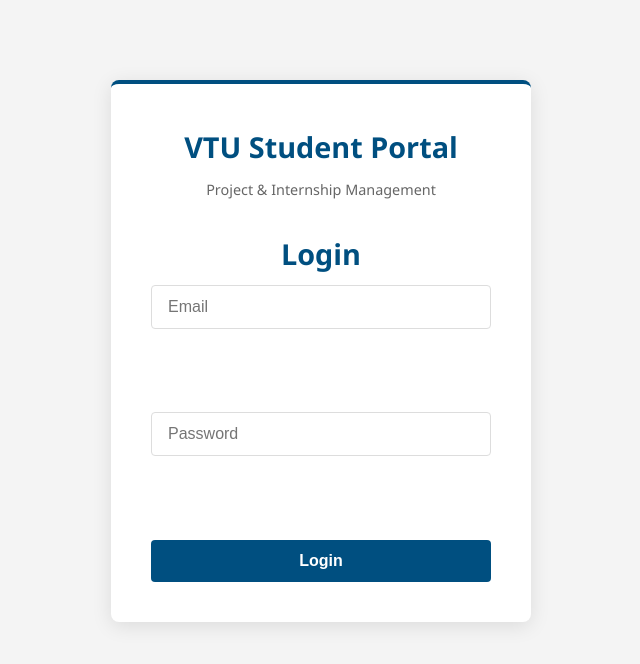
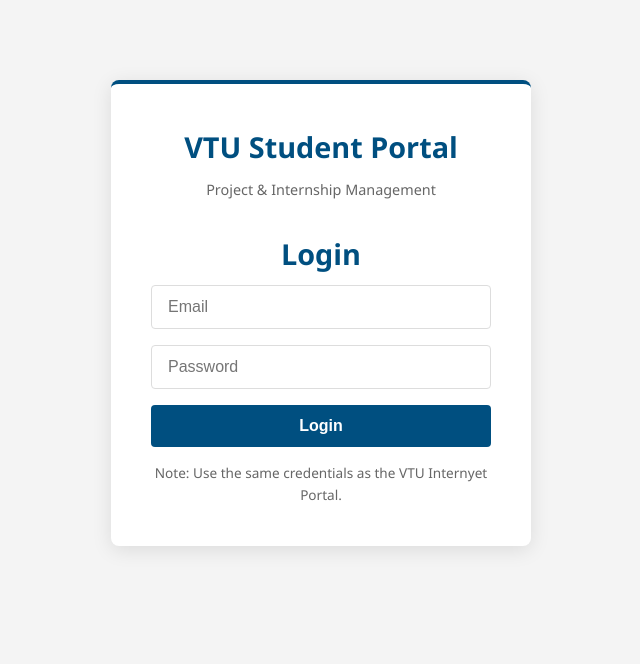
Before and after one commit to Suja2004/VTU-Student-Portal, a React (Vite) app in the folder Frontend/: page / in a window 1280 px wide. Shown: the top 664 px of the page, without its empty margins (319-959 px from the left). Built offline with nearby package versions, Linux system fonts and the light colour scheme.

Commit message:
SImplified VTU Portal for Project and Internship Details

```diff
--- a/Frontend/src/App.css
+++ b/Frontend/src/App.css
@@ -110,6 +110,13 @@ body {
   text-align: center;
   font-size: 0.9rem;
   margin-top: 10px;
+}
+
+.login-note {
+  margin-top: 15px;
+  font-size: 0.85rem;
+  color: #666;
+  text-align: center;
 }
 
 /* ===== App Layout ===== */
--- a/Frontend/src/Login.jsx
+++ b/Frontend/src/Login.jsx
@@ -51,8 +51,6 @@ export default function Login({ onLogin }) {
                     required
                 />
 
-                <br /><br />
-
                 <input
                     type="password"
                     placeholder="Password"
@@ -61,14 +59,16 @@ export default function Login({ onLogin }) {
                     required
                 />
 
-                <br /><br />
-
                 <button type="submit" disabled={loading}>
                     {loading ? "Logging in..." : "Login"}
                 </button>
             </form>
 
             {error && <p style={{ color: "red" }}>{error}</p>}
+
+            <p className="login-note">
+                Note: Use the same credentials as the VTU Internyet Portal.
+            </p>
         </div>
     );
 }
```
